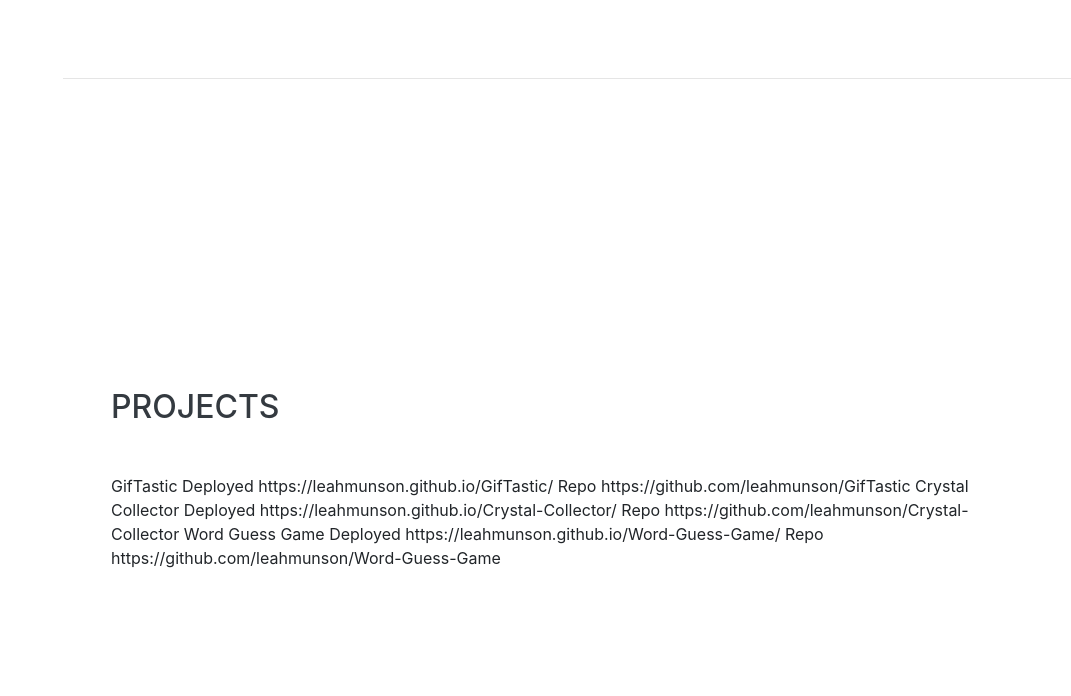
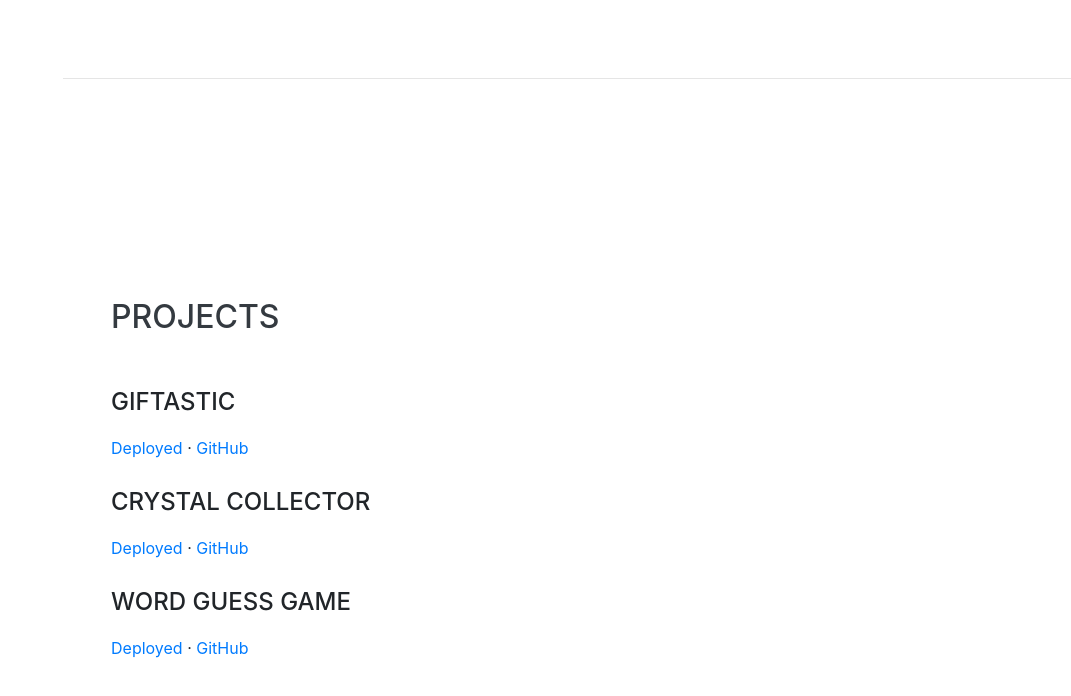
Before and after one commit to leahmunson/Portfolio, a website with bundled scripts: page index.html in a window 1280 px wide. Shown: the part 4281-4977 px from the top of the page, without its empty margins (209-1280 px from the left). Built offline with nearby package versions, Linux system fonts and the light colour scheme; a web font is replaced by a local one.

Commit message:
added project links

```diff
--- a/index.html
+++ b/index.html
@@ -275,17 +275,17 @@
       <div class="w-100">
         <h2 class="mb-5">Projects</h2>
 
-        GifTastic
-        Deployed https://leahmunson.github.io/GifTastic/
-        Repo https://github.com/leahmunson/GifTastic
-
-        Crystal Collector
-        Deployed https://leahmunson.github.io/Crystal-Collector/
-        Repo https://github.com/leahmunson/Crystal-Collector
-
-        Word Guess Game
-        Deployed https://leahmunson.github.io/Word-Guess-Game/
-        Repo https://github.com/leahmunson/Word-Guess-Game
+        <div class="subheading mb-3">GifTastic</div>
+        <div> <a href="https://leahmunson.github.io/GifTastic/">Deployed</a> ·
+            <a href="https://github.com/leahmunson/GifTastic">GitHub</a></div>
+        <br>
+        <div class="subheading mb-3">Crystal Collector</div>
+        <div> <a href="https://leahmunson.github.io/Crystal-Collector/">Deployed</a> ·
+            <a href="https://github.com/leahmunson/Crystal-Collector">GitHub</a></div>
+        <br>
+        <div class="subheading mb-3">Word Guess Game</div>
+        <div><a href="https://leahmunson.github.io/Word-Guess-Game/">Deployed</a> ·
+        <a href="https://github.com/leahmunson/Word-Guess-Game">GitHub</a></div>
 
       </div>
     </section>
```
